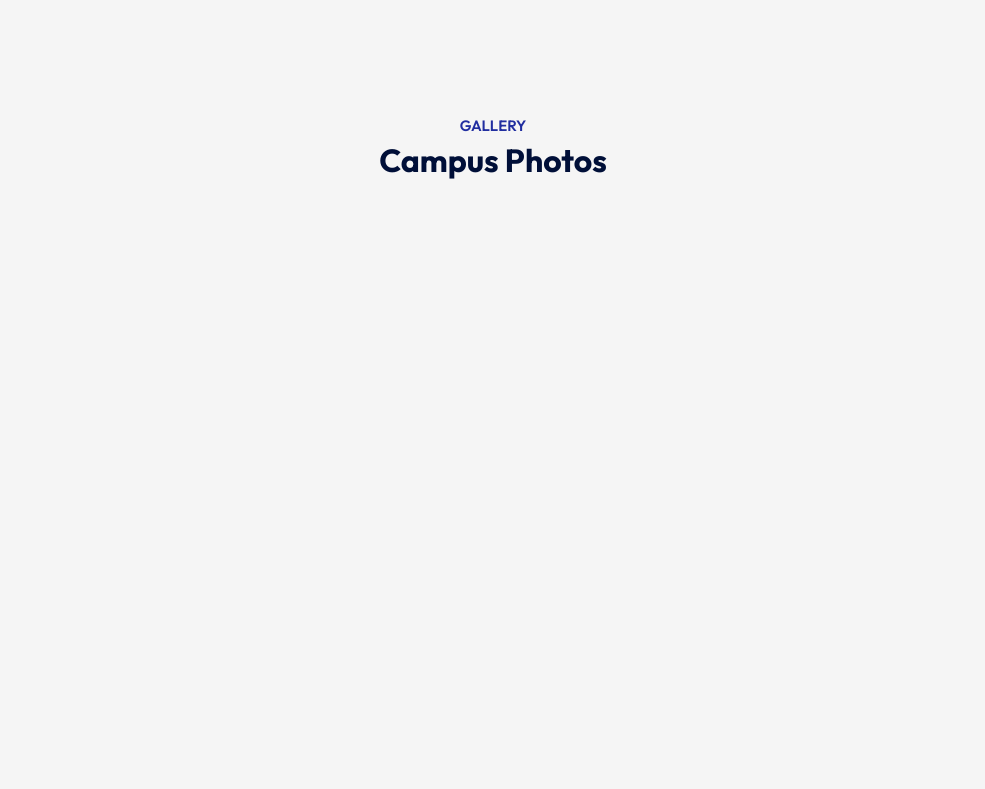
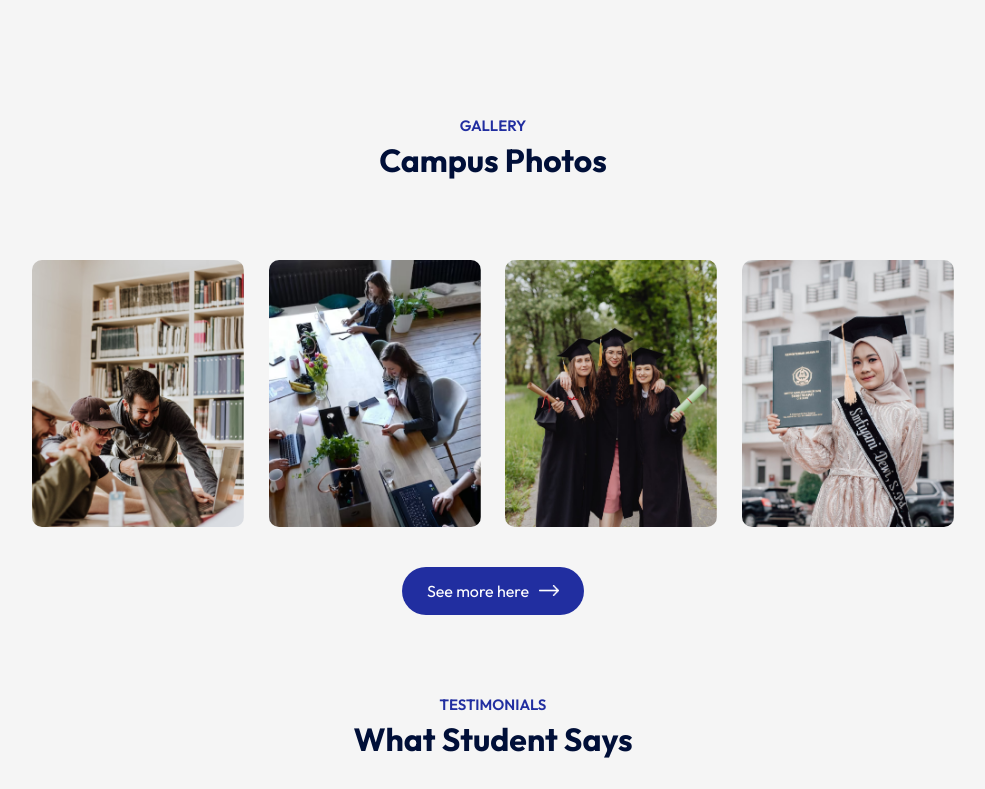
Before and after one commit to Mosayeb09/Edusity, a React (Vite) app: page / in a window 1280 px wide. Shown: the part 1792-2581 px from the top of the page, without its empty margins (147-1132 px from the left). Before the commit the page ends 2002 px from the top, so only its background shows below. Built offline with nearby package versions, Linux system fonts and the light colour scheme.

Commit message:
Campus section added

```diff
--- a/src/App.jsx
+++ b/src/App.jsx
@@ -1,5 +1,6 @@
 
 import About from './assets/Component/About/About';
+import Campus from './assets/Component/Campus/Campus';
 import Hero from './assets/Component/Hero/Hero';
 import Navbar from './assets/Component/Navbar/Navbar';
 import Program from './assets/Component/Programs/Program';
@@ -15,6 +16,8 @@
         <Program></Program>
         <About></About>
         <Title subTitle='Gallery' title= 'Campus Photos'></Title>
+        <Campus></Campus>
+        <Title subTitle='TESTIMONIALS' title= 'What Student Says'></Title>
 
       </div>
 
--- /dev/null
+++ b/src/assets/Component/Campus/Campus.css
@@ -0,0 +1,16 @@
+.campus{
+    margin: 80px auto;
+    width: 90%;
+    text-align: center;
+}
+.gallery{
+    display: flex;
+    align-items: center;
+    justify-content: space-between;
+    margin-bottom: 40px;
+}
+
+.gallery img {
+    width: 23%;
+    border-radius: 10px;
+}
--- /dev/null
+++ b/src/assets/Component/Campus/Campus.jsx
@@ -0,0 +1,23 @@
+
+import './Campus.css'
+import gallery_1 from '../../edusity_assets/gallery-1.png'
+import gallery_2 from '../../edusity_assets/gallery-2.png'
+import gallery_3 from '../../edusity_assets/gallery-3.png'
+import gallery_4 from '../../edusity_assets/gallery-4.png'
+import white_arrow from '../../edusity_assets/white-arrow.png'
+const Campus = () => {
+    return (
+        <div className='campus'>
+            <div className="gallery">
+                <img src={gallery_1} alt="" />
+                <img src={gallery_2} alt="" />
+                <img src={gallery_3} alt="" />
+                <img src={gallery_4} alt="" />
+            </div>
+            <button className='btn dark-btn'>See more here <img src={white_arrow} alt="" /> </button>
+
+        </div>
+    );
+};
+
+export default Campus;
--- a/src/index.css
+++ b/src/index.css
@@ -39,3 +39,7 @@
   margin-left: 10px;
 
 }
+.btn.dark-btn{
+  background: #212EA0;
+  color: #fff;
+}
```
